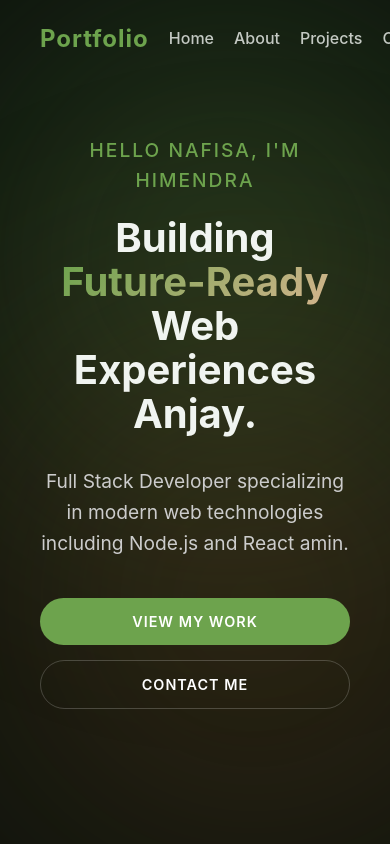
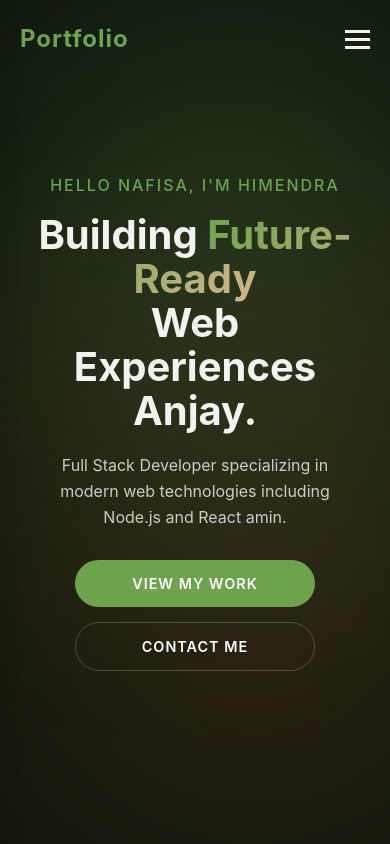
Before and after one commit to himendrafadh/mencobaPortofolio, a React (Vite) app in the folder client/: page / in a window 390 px wide. Shown: the top 844 px of the page. Built offline with nearby package versions, Linux system fonts and the light colour scheme.

Commit message:
penambahan phone view

```diff
--- a/client/src/App.css
+++ b/client/src/App.css
@@ -16,27 +16,19 @@
   right: 0;
   width: 100%;
   max-width: 100%;
-  /* Full width */
   margin: 0;
   padding: 20px 40px;
-  /* More padding on sides */
   background: transparent;
-  /* Default transparent state */
   z-index: 1000;
   transition: background 0.3s ease, backdrop-filter 0.3s ease, padding 0.3s ease;
 }
 
-/* Apple-style Blur Effect on Scroll */
 .navbar.scrolled {
   background: rgba(12, 18, 12, 0.7);
-  /* Semi-transparent dark */
   backdrop-filter: blur(20px);
-  /* Heavy blur */
   -webkit-backdrop-filter: blur(20px);
-  /* For Safari */
   border-bottom: 1px solid rgba(255, 255, 255, 0.05);
-  padding: 15px 20px;
-  /* Slightly smaller when scrolled */
+  padding: 15px 40px;
 }
 
 .navbar .logo {
@@ -44,6 +36,13 @@
   font-weight: bold;
   color: var(--primary-color);
   letter-spacing: 1px;
+  z-index: 1001;
+  /* Ensure logo is above menu overlay */
+}
+
+.navbar .links {
+  display: flex;
+  align-items: center;
 }
 
 .navbar .links a {
@@ -52,11 +51,80 @@
   color: var(--text-color);
   opacity: 0.8;
   transition: opacity 0.3s, color 0.3s;
+  text-decoration: none;
 }
 
 .navbar .links a:hover {
   color: var(--primary-color);
   opacity: 1;
+}
+
+.hamburger {
+  display: none;
+  cursor: pointer;
+  z-index: 1001;
+}
+
+.bar {
+  display: block;
+  width: 25px;
+  height: 3px;
+  margin: 5px auto;
+  background-color: var(--text-color);
+  transition: all 0.3s ease-in-out;
+}
+
+/* Mobile Responsiveness */
+@media (max-width: 768px) {
+  .app-container {
+    padding: 0 15px;
+  }
+
+  .navbar,
+  .navbar.scrolled {
+    padding: 20px;
+    /* Reduced padding on mobile */
+  }
+
+  .hamburger {
+    display: block;
+  }
+
+  .hamburger.active .bar:nth-child(2) {
+    opacity: 0;
+  }
+
+  .hamburger.active .bar:nth-child(1) {
+    transform: translateY(8px) rotate(45deg);
+  }
+
+  .hamburger.active .bar:nth-child(3) {
+    transform: translateY(-8px) rotate(-45deg);
+  }
+
+  .navbar .links {
+    position: fixed;
+    left: -100%;
+    top: 0;
+    flex-direction: column;
+    background-color: rgba(12, 18, 12, 0.95);
+    backdrop-filter: blur(10px);
+    width: 100%;
+    height: 100vh;
+    justify-content: center;
+    text-align: center;
+    transition: 0.3s;
+    box-shadow: 0 10px 27px rgba(0, 0, 0, 0.05);
+  }
+
+  .navbar .links.active {
+    left: 0;
+  }
+
+  .navbar .links a {
+    margin: 25px 0;
+    font-size: 1.5rem;
+  }
 }
 
 main {
--- a/client/src/App.jsx
+++ b/client/src/App.jsx
@@ -7,6 +7,7 @@ import Contact from './components/Contact'
 
 function App() {
   const [scrolled, setScrolled] = useState(false);
+  const [menuOpen, setMenuOpen] = useState(false);
 
   useEffect(() => {
     const handleScroll = () => {
@@ -23,15 +24,26 @@ function App() {
     };
   }, [scrolled]);
 
+  const toggleMenu = () => {
+    setMenuOpen(!menuOpen);
+  };
+
   return (
     <div className="app-container">
       <nav className={`navbar ${scrolled ? 'scrolled' : ''}`}>
         <div className="logo">Portfolio</div>
-        <div className="links">
-          <a href="#hero">Home</a>
-          <a href="#about">About</a>
-          <a href="#projects">Projects</a>
-          <a href="#contact">Contact</a>
+
+        <div className={`hamburger ${menuOpen ? 'active' : ''}`} onClick={toggleMenu}>
+          <span className="bar"></span>
+          <span className="bar"></span>
+          <span className="bar"></span>
+        </div>
+
+        <div className={`links ${menuOpen ? 'active' : ''}`}>
+          <a href="#hero" onClick={() => setMenuOpen(false)}>Home</a>
+          <a href="#about" onClick={() => setMenuOpen(false)}>About</a>
+          <a href="#projects" onClick={() => setMenuOpen(false)}>Projects</a>
+          <a href="#contact" onClick={() => setMenuOpen(false)}>Contact</a>
         </div>
       </nav>
 
--- a/client/src/components/Hero.css
+++ b/client/src/components/Hero.css
@@ -147,10 +147,23 @@
 @media (max-width: 768px) {
     .headline {
         font-size: 2.5rem;
+        margin-bottom: 20px;
+    }
+
+    .greeting {
+        font-size: 1rem;
+        margin-bottom: 15px;
+    }
+
+    .subheadline {
+        font-size: 1rem;
+        margin-bottom: 30px;
     }
 
     .cta-group {
         flex-direction: column;
         gap: 15px;
+        padding: 0 40px;
+        /* Add padding to button container to prevent full edge touching */
     }
 }
```
